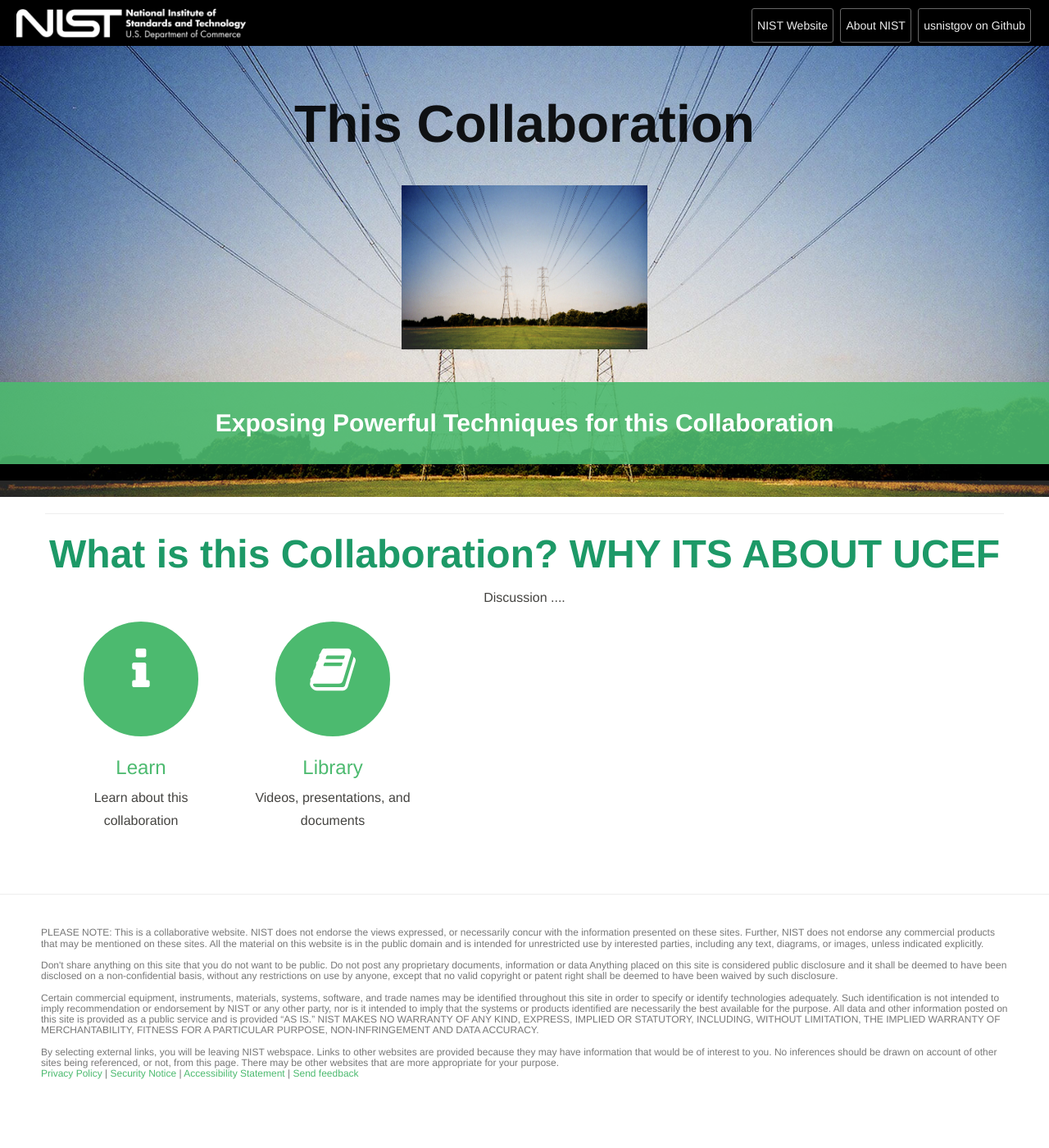
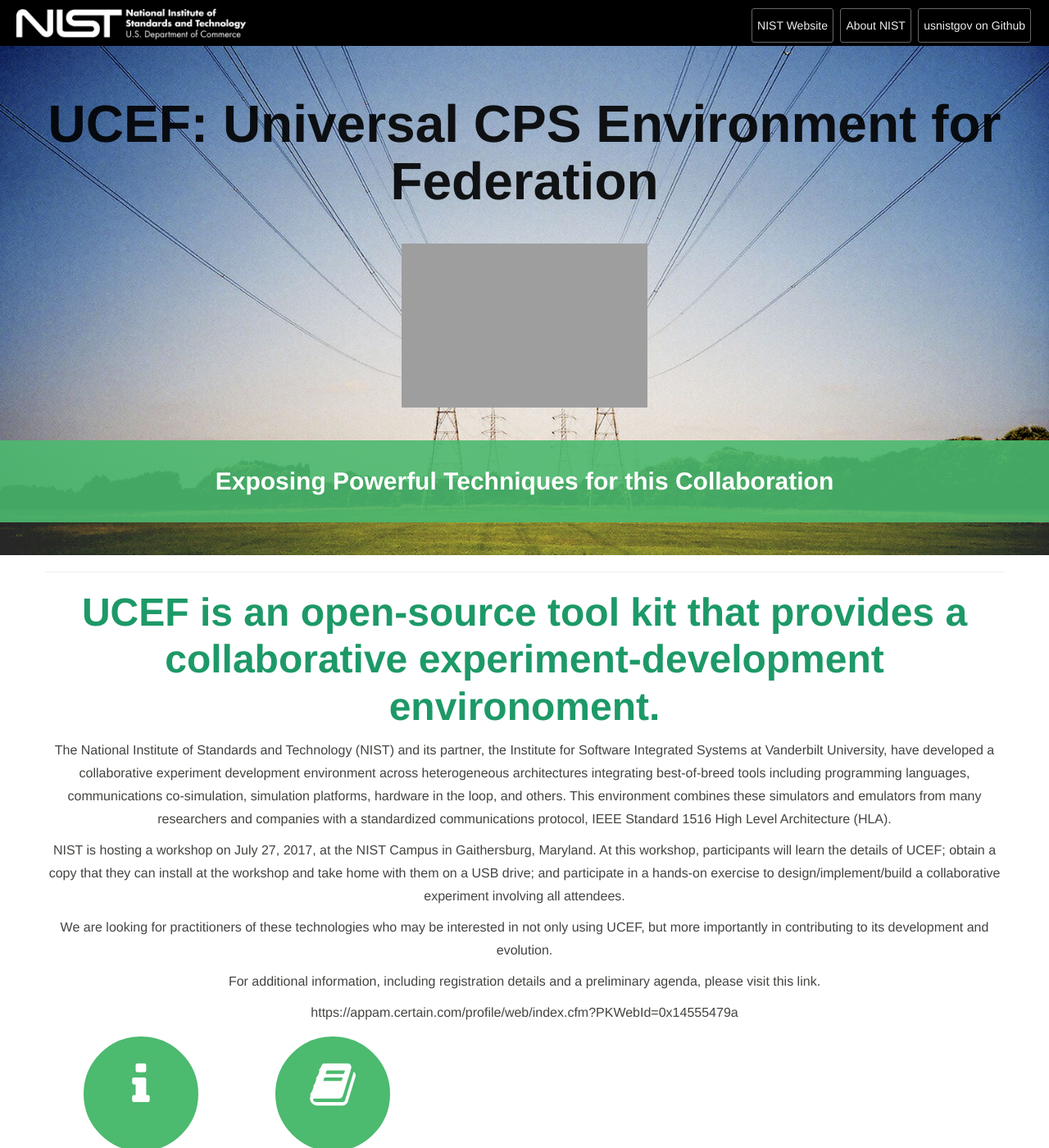
Before and after one commit to usnistgov/ucef, a Jekyll site: the page built from index.html, in a window 1280 px wide and 1400 px high. Shown: the whole window at 82% size. Built offline with Jekyll 4.4.1, drawn with Linux system fonts in a browser that asks for light colours; nearby versions of some CDN libraries; grey boxes are pictures that could not be loaded.

Commit message:
Changes from Randy on June25 to index, analogy, FAQs, and use-cases

```diff
--- a/index.html
+++ b/index.html
@@ -4,8 +4,8 @@
 ---
 <section class="home home-title">
   <hgroup>
-    <h1 style="color:black;">This Collaboration</h1>
-    <img class="logo" src="{{ site.baseurl }}/assets/electric-cables.jpg" alt="UCEF"> <!-- size of image set in style.css "home-title img" -->
+    <h1 style="color:black;">UCEF: Universal CPS Environment for Federation</h1>
+    <img class="logo" src="{{ site.baseurl }}/assets/control-board.jpg" alt="UCEF"> <!-- size of image set in style.css "home-title img" -->
     <h2>Exposing Powerful Techniques for this Collaboration</h2>
   </hgroup>
 </section>
@@ -14,11 +14,29 @@
     <div class="section-content">
 <!-- NEWS Banner insert -->
 <!-- End Banner insert -->
-<hr />
+<hr
 
 <!-- Ballon Links set static\css\style.css line ~6653 to width percentage per balloon; i.e. 3 is 33%, 4 is 25%, ...-->
-	<h2 class="section-title">What is this Collaboration? WHY ITS ABOUT UCEF</h2>
-	<p>Discussion ....</p>
+	<h2 class="section-title">UCEF is an open-source tool kit that provides a collaborative experiment-development environoment.</h2>
+	<p>The National Institute of Standards and Technology (NIST) and its partner, the Institute for Software Integrated Systems at Vanderbilt University,
+	have developed a collaborative experiment development environment across heterogeneous architectures integrating best-of-breed tools
+	including programming languages, communications co-simulation, simulation platforms, hardware in the loop, and others.
+	This environment combines these simulators and emulators from many researchers and companies with a standardized communications protocol,
+	IEEE Standard 1516 High Level Architecture (HLA).
+	</p>
+
+	NIST is hosting a workshop on July 27, 2017, at the NIST Campus in Gaithersburg, Maryland.
+	At this workshop, participants will learn the details of UCEF;
+	obtain a copy that they can install at the workshop and take home with them on a USB drive;
+	and participate in a hands-on exercise to design/implement/build a collaborative experiment involving all attendees.
+	</p>
+	We are looking for practitioners of these technologies who may be interested in not only using UCEF,
+	but more importantly in contributing to its development and evolution.
+	</p>
+	For additional information, including registration details and a preliminary agenda, please visit this link.
+	</p>
+	https://appam.certain.com/profile/web/index.cfm?PKWebId=0x14555479a
+</p>
 
       <ul class="audiences">
         <li>
```
Also changed, not shown: FAQs.md (added, +55 -0 lines), analogy.md (added, +15 -0 lines), use-cases.md (added, +1 -0 lines).
